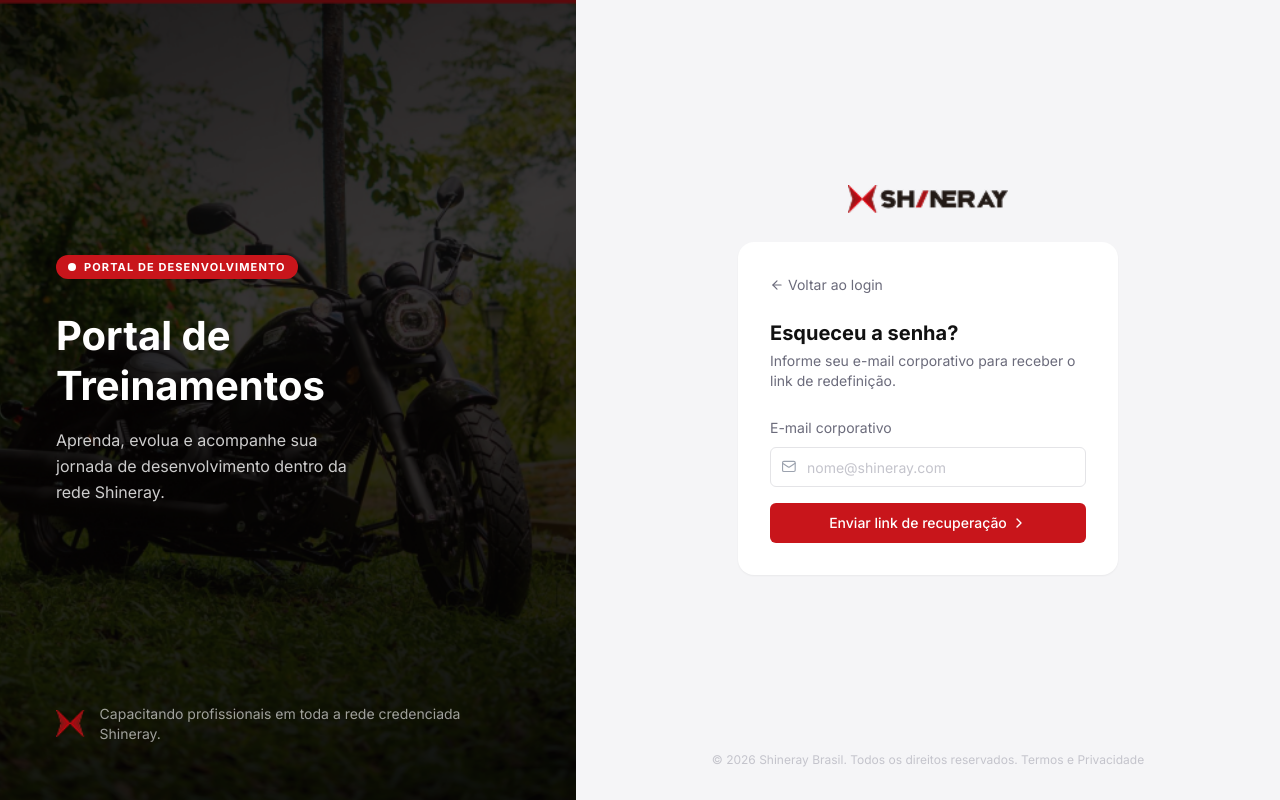
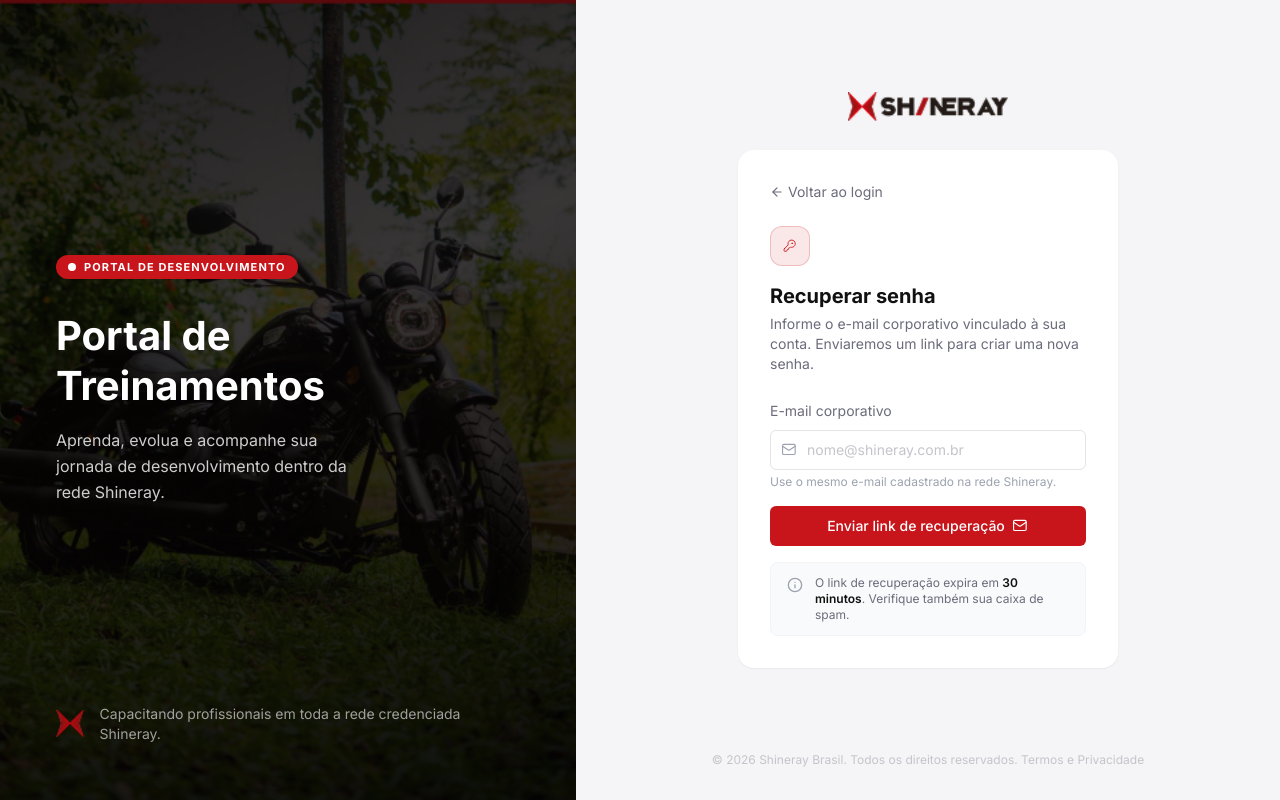
Before and after one commit to mateusfnogueira/shineray-course-aplication, a Next.js app in the folder apps/web/: page /forgot-password in a window 1280 px wide. Built offline with nearby package versions, Linux system fonts and the light colour scheme; no server answers.

Commit message:
fix(pages): adjust style in forgot password

```diff
--- a/apps/web/app/(public)/forgot-password/page.tsx
+++ b/apps/web/app/(public)/forgot-password/page.tsx
@@ -5,9 +5,16 @@
 import { zodResolver } from '@hookform/resolvers/zod';
 import Link from 'next/link';
 import Image from 'next/image';
-import { ChevronRight, ArrowLeft } from 'lucide-react';
+import { ArrowLeft, Info } from 'lucide-react';
 import { Button, Input } from '@compliance/ui';
-import { Form, FormControl, FormField, FormItem, FormLabel, FormMessage } from '@/components/ui/form';
+import {
+  Form,
+  FormControl,
+  FormField,
+  FormItem,
+  FormLabel,
+  FormMessage,
+} from '@/components/ui/form';
 import { forgotPasswordSchema } from '@compliance/validation';
 import type { ForgotPasswordInput } from '@compliance/validation';
 import { forgotPassword, AuthApiError } from '@/lib/auth';
@@ -53,12 +60,12 @@
             priority
           />
 
-          <div className="w-full rounded-2xl bg-white shadow-sm px-8 py-8">
+          <div className=" flex flex-col w-full rounded-2xl bg-white shadow-sm px-8 py-8">
             <Link
               href="/login"
-              className="inline-flex items-center gap-1 text-sm text-[#6B6B7B] hover:text-[#C8151B] transition-colors mb-6"
+              className="inline-flex items-center gap-1 whitespace-nowrap text-sm text-[#6B6B7B] hover:text-[#C8151B] transition-colors mb-6"
             >
-              <ArrowLeft className="h-3.5 w-3.5" />
+              <ArrowLeft className="h-3.5 w-3.5 shrink-0" />
               Voltar ao login
             </Link>
 
@@ -66,14 +73,25 @@
               <div className="space-y-3">
                 <h2 className="text-lg font-semibold text-[#111111]">E-mail enviado!</h2>
                 <p className="text-sm text-[#6B6B7B]">
-                  Se este e-mail estiver cadastrado, você receberá as instruções de redefinição de senha em instantes.
+                  Se este e-mail estiver cadastrado, você receberá as instruções de redefinição de
+                  senha em instantes.
                 </p>
               </div>
             ) : (
               <>
-                <h2 className="text-xl font-bold text-[#111111] mb-1">Esqueceu a senha?</h2>
+                <div className="inline-flex items-center justify-center rounded-xl border border-[#C8151B]/20 bg-[#C8151B]/10 p-3 mb-4 max-h-10 max-w-10">
+                  <img
+                    src="/icons/key-red-icon.svg"
+                    alt=""
+                    aria-hidden="true"
+                    className="h-6 w-6"
+                  />
+                </div>
+
+                <h2 className="text-xl font-bold text-[#111111] mb-1">Recuperar senha</h2>
                 <p className="text-sm text-[#6B6B7B] mb-6">
-                  Informe seu e-mail corporativo para receber o link de redefinição.
+                  Informe o e-mail corporativo vinculado à sua conta. Enviaremos um link para criar
+                  uma nova senha.
                 </p>
 
                 <Form {...form}>
@@ -105,12 +123,15 @@
                               />
                               <Input
                                 type="email"
-                                placeholder="nome@shineray.com"
+                                placeholder="nome@shineray.com.br"
                                 autoComplete="email"
                                 className="pl-9 text-[#6B6B7B] placeholder:text-[#C4C4CC]"
                                 {...field}
                               />
                             </div>
+                            <p className="text-xs text-[#9CA3AF] mt-1">
+                              Use o mesmo e-mail cadastrado na rede Shineray.
+                            </p>
                           </FormControl>
                           <FormMessage />
                         </FormItem>
@@ -123,8 +144,24 @@
                       disabled={form.formState.isSubmitting}
                     >
                       {form.formState.isSubmitting ? 'Enviando…' : 'Enviar link de recuperação'}
-                      {!form.formState.isSubmitting && <ChevronRight className="ml-1 h-4 w-4" />}
+                      {!form.formState.isSubmitting && (
+                        <img
+                          src="/icons/mail-icon.svg"
+                          alt=""
+                          aria-hidden="true"
+                          className="ml-2 h-4 w-4 brightness-0 invert"
+                        />
+                      )}
                     </Button>
+
+                    <div className="flex gap-3 rounded-lg border border-gray-100 bg-gray-50 px-4 py-3">
+                      <Info className="h-4 w-4 shrink-0 text-[#9CA3AF] mt-0.5" />
+                      <p className="text-xs text-[#6B6B7B]">
+                        O link de recuperação expira em{' '}
+                        <strong className="font-semibold text-[#111111]">30 minutos</strong>.
+                        Verifique também sua caixa de spam.
+                      </p>
+                    </div>
                   </form>
                 </Form>
               </>
```
